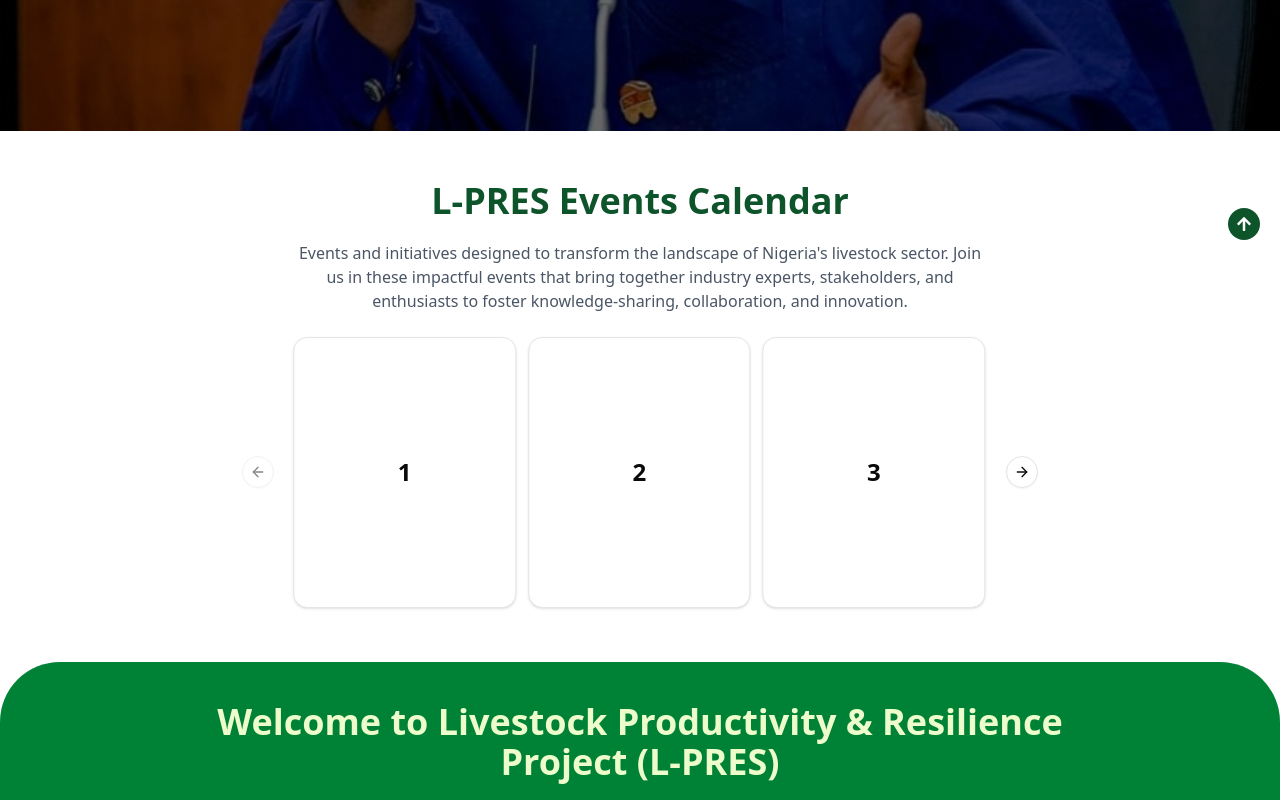
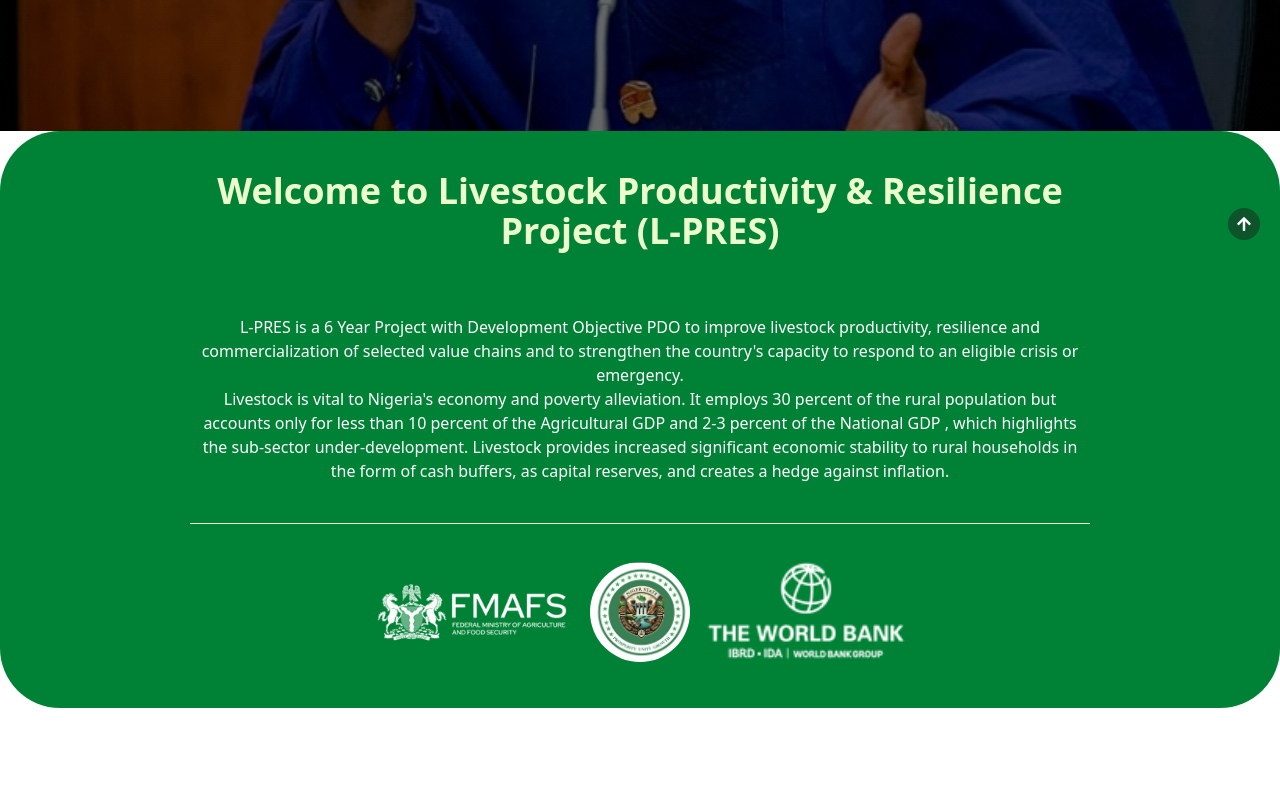
Before and after one commit to samimkabiru/lpres-niger, a React (Vite) app: page / in a window 1280 px wide. Shown: the part 540-1340 px from the top of the page. Built offline with nearby package versions, Linux system fonts and the light colour scheme.

Commit message:
Remove the events page and events calendar component.

```diff
--- a/src/components/LPRESCalendar.tsx
+++ /dev/null
@@ -1,56 +0,0 @@
-import { Card, CardContent } from '@/components/ui/card';
-import {
-  Carousel,
-  CarouselContent,
-  CarouselItem,
-  CarouselNext,
-  CarouselPrevious,
-} from '@/components/ui/carousel';
-import Autoplay from 'embla-carousel-autoplay';
-import { useRef } from 'react';
-
-const LPRESCalendar = () => {
-  const plugin = useRef(Autoplay({ delay: 2000, stopOnInteraction: true }));
-
-  return (
-    <div className="py-[50px] px-4 overflow-hidden">
-      <h2 className="font-semibold text-green-900 text-3xl text-left md:text-4xl mb-5 md:text-center">
-        L-PRES Events Calendar
-      </h2>
-      <p className="text-gray-600 max-w-[700px] mx-auto mb-5 text-left md:text-center">
-        Events and initiatives designed to transform the landscape of Nigeria's
-        livestock sector. Join us in these impactful events that bring together
-        industry experts, stakeholders, and enthusiasts to foster
-        knowledge-sharing, collaboration, and innovation.
-      </p>
-
-      <Carousel
-        className="w-full max-w-[700px] mx-auto"
-        plugins={[plugin.current]}
-        onMouseEnter={plugin.current.stop}
-        onMouseLeave={plugin.current.reset}
-      >
-        <CarouselContent className="-ml-1">
-          {Array.from({ length: 5 }).map((_, index) => (
-            <CarouselItem
-              key={index}
-              className="pl-1 md:basis-1/2 lg:basis-1/3 w-36"
-            >
-              <div className="p-1">
-                <Card>
-                  <CardContent className="flex aspect-square items-center justify-center p-6">
-                    <span className="text-2xl font-semibold">{index + 1}</span>
-                  </CardContent>
-                </Card>
-              </div>
-            </CarouselItem>
-          ))}
-        </CarouselContent>
-        <CarouselPrevious />
-        <CarouselNext />
-      </Carousel>
-    </div>
-  );
-};
-
-export default LPRESCalendar;
--- a/src/components/NavBar.tsx
+++ b/src/components/NavBar.tsx
@@ -11,7 +11,6 @@
         { name: 'The L-Pres Team', path: '/team' },
       ],
     },
-    { name: 'Events', path: '/events' },
     { name: 'News', path: '/news' },
     { name: 'Contact', path: 'contact' },
     { name: 'Lay a Complaint', path: '/complaint' },
--- a/src/components/ValueChainsSection.tsx
+++ b/src/components/ValueChainsSection.tsx
@@ -3,13 +3,11 @@
 import nigerStateSeal from '../assets/niger-state-seal.jpg';
 import worldBank from '../assets/world-bank.webp';
 import FromDanladiMohammed from './FromDanladiMohammed';
-import LPRESCalendar from './LPRESCalendar';
 import ValueChainsShowcase from './ValueChainsShowcase';
 
 const ValueChainsSection = () => {
   return (
     <div className="text-center">
-      <LPRESCalendar />
       <div className="bg-green-700 py-10 px-4 rounded-[60px]">
         <div className="max-w-[900px] mx-auto">
           <h2 className="text-3xl font-semibold pb-8 text-lime-100 border-b-[1px] border-lime-100 lg:border-0 lg:text-4xl">
--- a/src/pages/Eventspage.tsx
+++ /dev/null
@@ -1,5 +0,0 @@
-const Eventspage = () => {
-  return <div>Eventspage</div>;
-};
-
-export default Eventspage;
```
Also changed, not shown: src/routes.tsx (+7 -9 lines).
